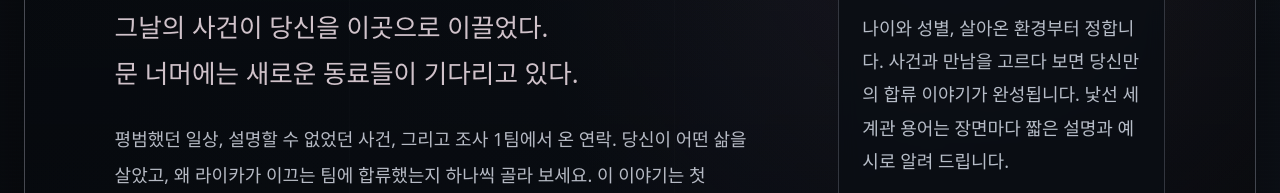
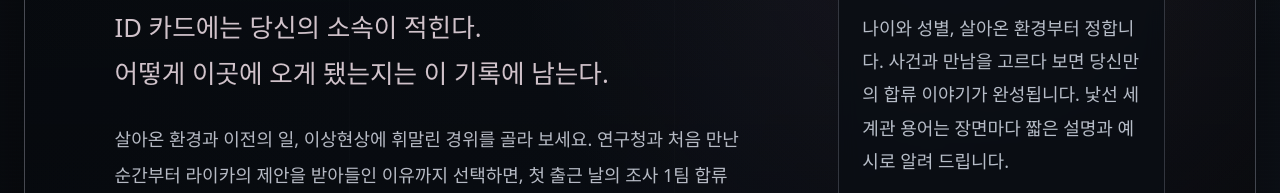
Before and after one commit to castorice-SA/CYOA, a plain HTML site: page index.html in a window 1280 px wide. Shown: the part 574-767 px from the top of the page. Drawn offline with Linux system fonts and the light colour scheme.

Commit message:
Refine CYOA opening copy

```diff
--- a/index.html
+++ b/index.html
@@ -43,13 +43,13 @@
           <p class="kicker">ERAC · INVESTIGATION TEAM 01 / CYOA</p>
           <h1 id="page-title">조사 1팀에<br />오기까지</h1>
           <p class="hero-lead">
-            그날의 사건이 당신을 이곳으로 이끌었다.<br />
-            문 너머에는 새로운 동료들이 기다리고 있다.
+            ID 카드에는 당신의 소속이 적힌다.<br />
+            어떻게 이곳에 오게 됐는지는 이 기록에 남는다.
           </p>
           <p class="hero-description">
-            평범했던 일상, 설명할 수 없었던 사건, 그리고 조사 1팀에서 온 연락.
-            당신이 어떤 삶을 살았고, 왜 라이카가 이끄는 팀에 합류했는지 하나씩 골라 보세요.
-            이 이야기는 첫 출근까지를 담습니다. 그다음 이야기는 당신이 이어 갈 차례입니다.
+            살아온 환경과 이전의 일, 이상현상에 휘말린 경위를 골라 보세요.
+            연구청과 처음 만난 순간부터 라이카의 제안을 받아들인 이유까지 선택하면,
+            첫 출근 날의 조사 1팀 합류 기록이 완성됩니다.
           </p>
           <div class="hero-notice">
             <span>CONSTRUCTION NOTICE</span>
```
